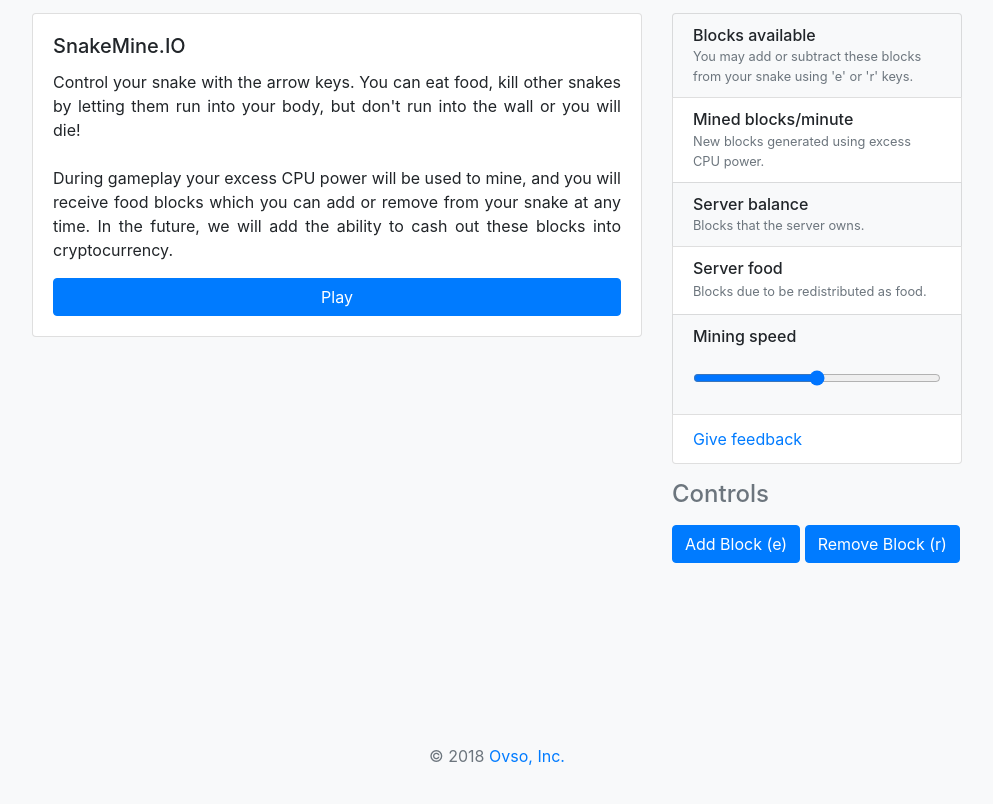
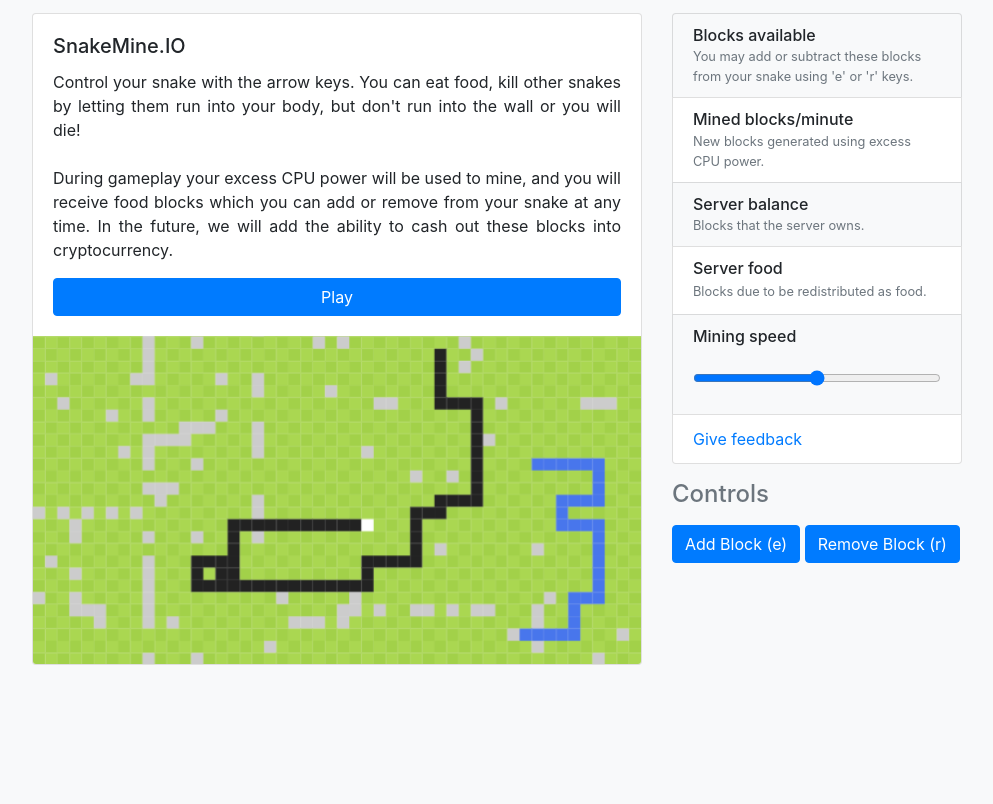
Before and after one commit to super3/snakemine.io, a website: page public/index.html in a window 1280 px wide. Shown: the part 174-978 px from the top of the page, without its empty margins (143-1136 px from the left). Drawn offline with nearby package versions, Linux system fonts and the light colour scheme.

Commit message:
Add Game Card

```diff
--- a/public/index.html
+++ b/public/index.html
@@ -134,6 +134,7 @@
                           </p>
                           <a href="#" class="btn btn-primary btn-block play">Play</a>
                         </div>
+                        <img class="card-img-bottom" src="game.png" alt="Card image cap">
                       </div>
                     <canvas id="canvas"></canvas>
 
```
